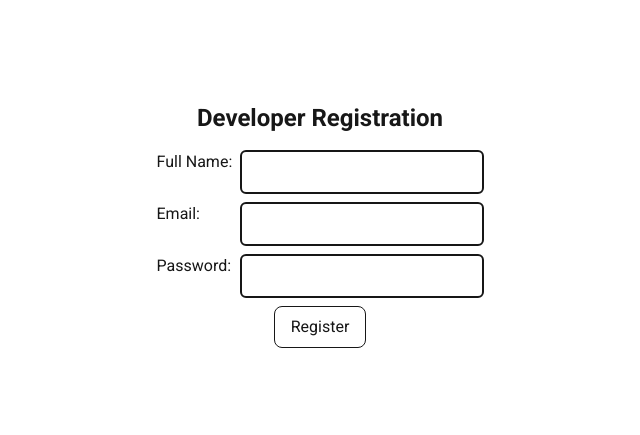
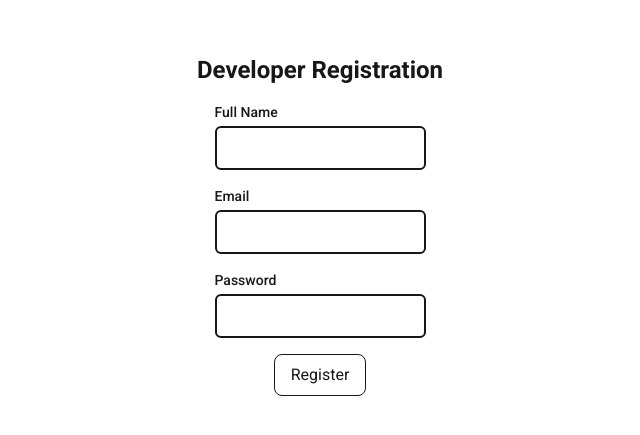
Before and after one commit to kkowa/ClientDesk, a Next.js app: page /developer/registration in a window 1280 px wide. Shown: the part 175-610 px from the top of the page, without its empty margins (320-960 px from the left). Built offline with nearby package versions, Linux system fonts and the light colour scheme; no server answers.

Commit message:
feat: use shared ui components

```diff
--- a/src/app/developer/registration/page.tsx
+++ b/src/app/developer/registration/page.tsx
@@ -4,6 +4,8 @@ import Link from "next/link";
 import { Button, LinkButton } from "@/src/components/ui/button";
 import { registerDeveloper } from "@/src/lib/actions/developer-registration";
 import { useState } from "react";
+import { ErrorMessage } from "@/src/components/ui/error-message";
+import { TextField } from "@/src/components/ui/text-field";
 
 
 export default function Page() {
@@ -16,9 +18,10 @@ export default function Page() {
     event.preventDefault()
     const formData = new FormData(event.currentTarget)
 
-    // clear state in case user retries after error
+    // clear error/success state in case user retries after error
     setError(null);
     setSuccess(null);
+
     setLoading(true);
     const result = await registerDeveloper(formData);
     setLoading(false);
@@ -49,39 +52,40 @@ export default function Page() {
         <>
           <form
             onSubmit={handleSubmit}
-            className="grid grid-cols-4 gap-2"
+            className="flex flex-col gap-4"
           >
-
-            <label className="col-span-1">
-              Full Name:
-            </label>
-            <input type="text" name="name" className="col-span-3" required />
-
-            <label className="col-span-1">
-              Email:
-            </label>
-            <input type="email" name="email" className="col-span-3" required />
-
-            <label className="col-span-1">
-              Password:
-            </label>
-            <input type="password" name="password" className="col-span-3" required />
-
-            <div className="col-span-4 flex justify-center">
+            <TextField
+              label="Full Name"
+              name="name"
+              type="text"
+              required
+            />
+            <TextField
+              label="Email"
+              name="email"
+              type="email"
+              required
+            />
+            <TextField
+              label="Password"
+              name="password"
+              type="password"
+              required
+            />
+            <div className="flex justify-center">
               <Button
                 type="submit"
               >
                 {loading ? "Registering..." : "Register"}
               </Button>
             </div>
-
           </form>
         </>
       )}
       {error && (
         <>
-          <p className="text-error">{error}</p>
-          <p>Please try again.</p>
+        <ErrorMessage message={error}/>
+        <p>Please try again.</p>
         </>
       )}
     </div>
```
